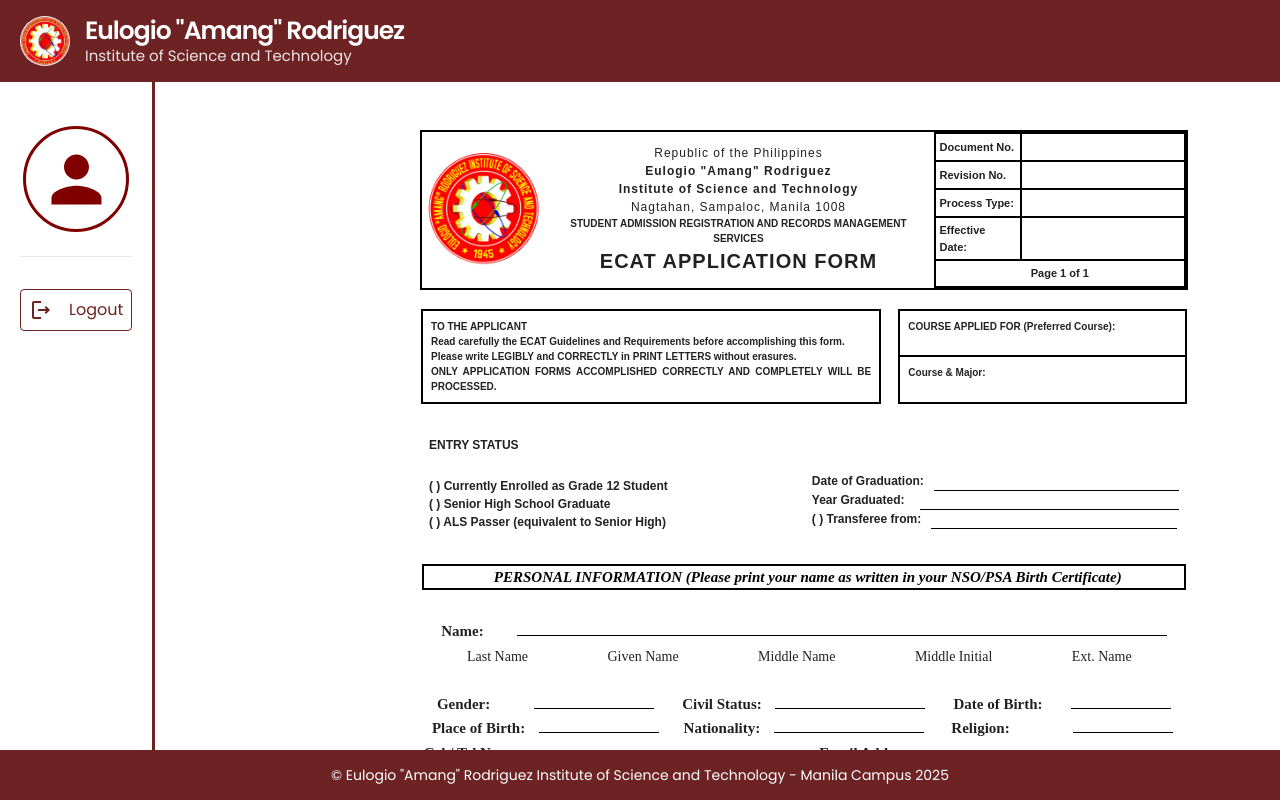
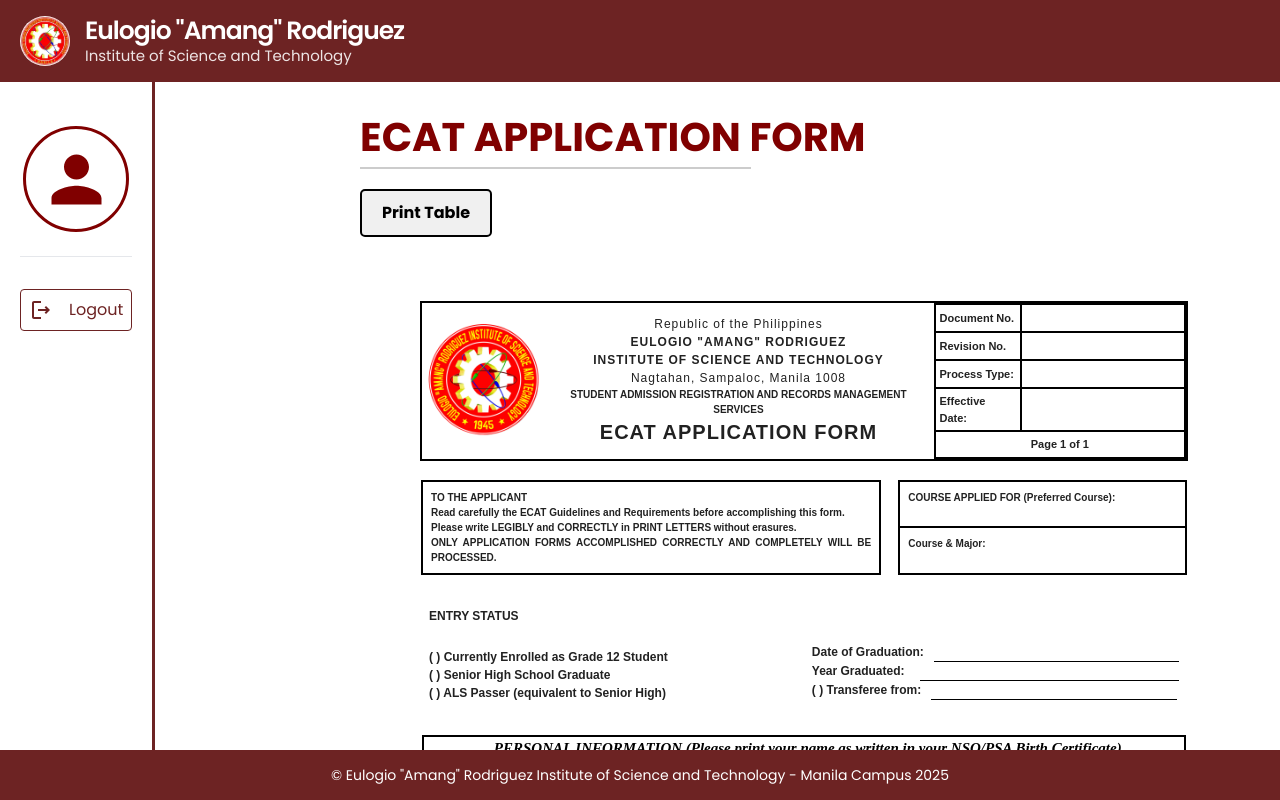
Before and after one commit to Mecasio/eis, a React (Vite) app in the folder frontend/: page /ecat_application_form in a window 1280 px wide. Built offline with nearby package versions, Linux system fonts and the light colour scheme; sample sign-in values are in the browser's storage.

Commit message:
Update ECATApplicationForm.jsx

```diff
--- a/frontend/src/components/ECATApplicationForm.jsx
+++ b/frontend/src/components/ECATApplicationForm.jsx
@@ -81,6 +81,11 @@
         box-sizing: border-box;
       }
 
+         .student-table {
+    margin-top: -100px !important;
+  }
+
+
       * {
         -webkit-print-color-adjust: exact !important;
         print-color-adjust: exact !important;
@@ -107,6 +112,8 @@
 
 
   return (
+
+    <Box sx={{ height: 'calc(100vh - 120px)', overflowY: 'auto', paddingRight: 1, backgroundColor: 'transparent' }}>
       <div ref={divToPrintRef}>
         <div>
           <style>
@@ -121,7 +128,32 @@
 
 
         </div>
-      <Box sx={{ height: 'calc(100vh - 120px)', overflowY: 'auto', paddingRight: 1, backgroundColor: 'transparent' }}>
+        <Container>
+          <h1 style={{ fontSize: "40px", fontWeight: "bold", textAlign: "Left", color: "maroon", marginTop: "25px" }}> ECAT APPLICATION FORM</h1>
+          <hr style={{ border: "1px solid #ccc", width: "44%" }} />
+          <button
+            onClick={printDiv}
+            style={{
+              marginBottom: "1rem",
+              padding: "10px 20px",
+              border: "2px solid black",
+              backgroundColor: "#f0f0f0",
+              color: "black",
+              borderRadius: "5px",
+              marginTop: "20px",
+              cursor: "pointer",
+              fontSize: "16px",
+              fontWeight: "bold",
+              transition: "background-color 0.3s, transform 0.2s",
+            }}
+            onMouseEnter={(e) => (e.target.style.backgroundColor = "#d3d3d3")}
+            onMouseLeave={(e) => (e.target.style.backgroundColor = "#f0f0f0")}
+            onMouseDown={(e) => (e.target.style.transform = "scale(0.95)")}
+            onMouseUp={(e) => (e.target.style.transform = "scale(1)")}
+          >
+            Print Table
+          </button>
+        </Container>
 
         <Container>
 
@@ -138,6 +170,7 @@
           <form>
 
             <table
+             className="student-table"
               style={{
 
                 borderCollapse: "collapse",
@@ -175,11 +208,11 @@
 
                           {/* CENTER - School Info */}
                           <td colSpan={15} style={{ textAlign: "center", fontFamily: "Arial", fontSize: "10px", lineHeight: "1.5", }}>
-                            <div style={{ fontSize: "12px", letterSpacing: "1px" }}>Republic of the Philippines</div>
-                            <div style={{ fontSize: "12px", letterSpacing: "1px" }}><b>Eulogio "Amang" Rodriguez</b></div>
-                            <div style={{ fontSize: "12px", letterSpacing: "1px" }}><b>Institute of Science and Technology</b></div>
-                            <div style={{ fontSize: "12px", letterSpacing: "1px" }}>Nagtahan, Sampaloc, Manila 1008</div>
-                            <div style={{fontSize: "10px"}}><b>STUDENT ADMISSION REGISTRATION AND RECORDS MANAGEMENT SERVICES</b></div>
+                            <div style={{ fontSize: "12px", letterSpacing: "1px", fontFamily: "Arial", }}>Republic of the Philippines</div>
+                            <div style={{ fontSize: "12px", letterSpacing: "1px", fontFamily: "Arial", }}><b>EULOGIO "AMANG" RODRIGUEZ</b></div>
+                            <div style={{ fontSize: "12px", letterSpacing: "1px", fontFamily: "Arial", }}><b>INSTITUTE OF SCIENCE AND TECHNOLOGY </b></div>
+                            <div style={{ fontSize: "12px", letterSpacing: "1px", fontFamily: "Arial", }}>Nagtahan, Sampaloc, Manila 1008</div>
+                            <div style={{ fontSize: "10px", fontFamily: "Arial", }}><b>STUDENT ADMISSION REGISTRATION AND RECORDS MANAGEMENT SERVICES</b></div>
 
                             <div style={{ fontSize: "20px", fontWeight: "bold", letterSpacing: "1px" }}>
                               ECAT APPLICATION FORM
@@ -424,9 +457,9 @@
                 <br />
 
                 <tr>
-                  <td colSpan={40} style={{ fontFamily: "Times New Roman", fontSize: "15px", paddingTop: "5px" }}>
-                    <span style={{ fontWeight: "bold", marginRight: "30px" }}>Name:</span>{" "}
-                    <span style={{ display: "inline-block", borderBottom: "1px solid black", width: "85%", paddingLeft: "10px" }}>
+                  <td colSpan={40} style={{ fontFamily: "Times New Roman", fontSize: "15px", paddingTop: "5px", }}>
+                    <span style={{ fontWeight: "bold", marginRight: "10px", marginLeft: "1px" }}>Name:</span>{" "}
+                    <span style={{ display: "inline-block", borderBottom: "1px solid black", width: "88%", paddingLeft: "10px" }}>
                       {/* Full name goes here */}
                     </span>
                   </td>
@@ -1039,33 +1072,13 @@
 
 
           </form>
-          <button
-            onClick={printDiv}
-            style={{
-              marginBottom: "1rem",
-              padding: "10px 20px",
-              border: "2px solid black",
-              backgroundColor: "#f0f0f0",
-              color: "black",
-              borderRadius: "5px",
-              marginTop: "20px",
-              cursor: "pointer",
-              fontSize: "16px",
-              fontWeight: "bold",
-              transition: "background-color 0.3s, transform 0.2s",
-            }}
-            onMouseEnter={(e) => (e.target.style.backgroundColor = "#d3d3d3")}
-            onMouseLeave={(e) => (e.target.style.backgroundColor = "#f0f0f0")}
-            onMouseDown={(e) => (e.target.style.transform = "scale(0.95)")}
-            onMouseUp={(e) => (e.target.style.transform = "scale(1)")}
-          >
-            Print Table
-          </button>
+
 
         </Container>
 
+
+      </div>
     </Box >
-    </div>
   );
 };
 
```
Lines whose indentation alone changed are shown as unchanged.
